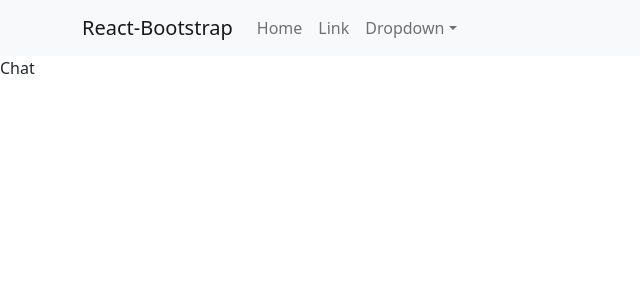
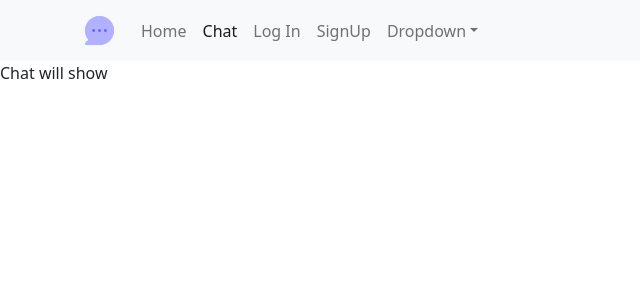
Before and after one commit to min-coding/chatApp, a React (Create React App) app in the folder chat-frontend/: page /chat in a window 1280 px wide. Shown: the top 300 px of the page, without its empty margins (0-640 px from the left). Built offline with nearby package versions, Linux system fonts and the light colour scheme.

Commit message:
homepage

```diff
--- a/chat-frontend/public/index.html
+++ b/chat-frontend/public/index.html
@@ -3,6 +3,13 @@
   <head>
     <meta charset="utf-8" />
     <link rel="icon" href="%PUBLIC_URL%/favicon.ico" />
+    <link
+      rel="stylesheet"
+      href="https://cdnjs.cloudflare.com/ajax/libs/font-awesome/6.2.1/css/all.min.css"
+      integrity="sha512-MV7K8+y+gLIBoVD59lQIYicR65iaqukzvf/nwasF0nqhPay5w/9lJmVM2hMDcnK1OnMGCdVK+iQrJ7lzPJQd1w=="
+      crossorigin="anonymous"
+      referrerpolicy="no-referrer"
+    />
     <meta name="viewport" content="width=device-width, initial-scale=1" />
     <meta name="theme-color" content="#000000" />
     <meta
--- a/chat-frontend/src/App.css
+++ b/chat-frontend/src/App.css
@@ -1,38 +1,21 @@
-.App {
-  text-align: center;
+/* Nav */
+.nav-logo {
+  width: 35px;
+  height: 35px;
 }
 
-.App-logo {
-  height: 40vmin;
-  pointer-events: none;
+/* Home */
+
+/* Hero Section */
+.hero-bg {
+  background-image: url(https://images.unsplash.com/photo-1631427962232-803d4f30c64f?ixlib=rb-4.0.3&ixid=MnwxMjA3fDB8MHxwaG90by1wYWdlfHx8fGVufDB8fHx8&auto=format&fit=crop&w=870&q=80);
+  height: 90vh;
+  background-size: cover;
+  background-position: center;
+  background-repeat: no-repeat;
+  overflow-x: hidden;
 }
 
-@media (prefers-reduced-motion: no-preference) {
-  .App-logo {
-    animation: App-logo-spin infinite 20s linear;
-  }
+.home-message-icon {
+  margin-left: 10px;
 }
-
-.App-header {
-  background-color: #282c34;
-  min-height: 100vh;
-  display: flex;
-  flex-direction: column;
-  align-items: center;
-  justify-content: center;
-  font-size: calc(10px + 2vmin);
-  color: white;
-}
-
-.App-link {
-  color: #61dafb;
-}
-
-@keyframes App-logo-spin {
-  from {
-    transform: rotate(0deg);
-  }
-  to {
-    transform: rotate(360deg);
-  }
-}
--- a/chat-frontend/src/App.js
+++ b/chat-frontend/src/App.js
@@ -1,5 +1,5 @@
-// import logo from './logo.svg';
 import './App.css';
+import 'bootstrap/dist/css/bootstrap.min.css';
 import Navigation from './components/Navigation';
 import { BrowserRouter, Routes, Route } from 'react-router-dom';
 import Home from './pages/Home';
--- a/chat-frontend/src/components/Navigation.js
+++ b/chat-frontend/src/components/Navigation.js
@@ -1,15 +1,33 @@
 import React from 'react';
 import { Container, Nav, Navbar, NavDropdown } from 'react-bootstrap';
+import { LinkContainer } from 'react-router-bootstrap';
+import logo from '../assets/logo.png';
+
 export default function Navigation() {
   return (
     <Navbar bg="light" expand="lg">
       <Container>
-        <Navbar.Brand href="#home">React-Bootstrap</Navbar.Brand>
+        <LinkContainer to="/home">
+          <Navbar.Brand>
+            <img src={logo} alt="logo" className="nav-logo"></img>
+          </Navbar.Brand>
+        </LinkContainer>
         <Navbar.Toggle aria-controls="basic-navbar-nav" />
         <Navbar.Collapse id="basic-navbar-nav">
           <Nav className="me-auto">
-            <Nav.Link href="#home">Home</Nav.Link>
-            <Nav.Link href="#link">Link</Nav.Link>
+            <LinkContainer to="/home">
+              <Nav.Link>Home</Nav.Link>
+            </LinkContainer>
+            <LinkContainer to="/chat">
+              <Nav.Link>Chat</Nav.Link>
+            </LinkContainer>
+            <LinkContainer to="/login">
+              <Nav.Link>Log In</Nav.Link>
+            </LinkContainer>
+            <LinkContainer to="/signup">
+              <Nav.Link>SignUp</Nav.Link>
+            </LinkContainer>
+
             <NavDropdown title="Dropdown" id="basic-nav-dropdown">
               <NavDropdown.Item href="#action/3.1">Action</NavDropdown.Item>
               <NavDropdown.Item href="#action/3.2">
--- a/chat-frontend/src/index.js
+++ b/chat-frontend/src/index.js
@@ -3,7 +3,6 @@ import ReactDOM from 'react-dom/client';
 import './index.css';
 import App from './App';
 import reportWebVitals from './reportWebVitals';
-import 'bootstrap/dist/css/bootstrap.min.css';
 
 const root = ReactDOM.createRoot(document.getElementById('root'));
 root.render(
--- a/chat-frontend/src/pages/Chat.js
+++ b/chat-frontend/src/pages/Chat.js
@@ -2,6 +2,6 @@ import React from 'react'
 
 export default function Chat() {
   return (
-    <div>Chat</div>
+    <div>Chat will show</div>
   )
 }
--- a/chat-frontend/src/pages/Home.js
+++ b/chat-frontend/src/pages/Home.js
@@ -1,7 +1,28 @@
-import React from 'react'
+import React from 'react';
+import { Col, Row, Button } from 'react-bootstrap';
+import { LinkContainer } from 'react-router-bootstrap';
 
 export default function Home() {
   return (
-    <div>Home</div>
-  )
+    <>
+      <Row>
+        <Col
+          md={6}
+          className="d-flex align-items-center justify-content-center"
+        >
+          <div>
+            <h1> Some title</h1>
+            <p> slogan</p>
+            <LinkContainer to="/chat">
+              <Button variant="success">
+                Get started
+                <i className="fas fa-comments home-message-icon"></i>
+              </Button>
+            </LinkContainer>
+          </div>
+        </Col>
+        <Col md={6} className="hero-bg"></Col>
+      </Row>
+    </>
+  );
 }
```
Also changed, not shown: chat-frontend/src/assets/logo.png (added).
